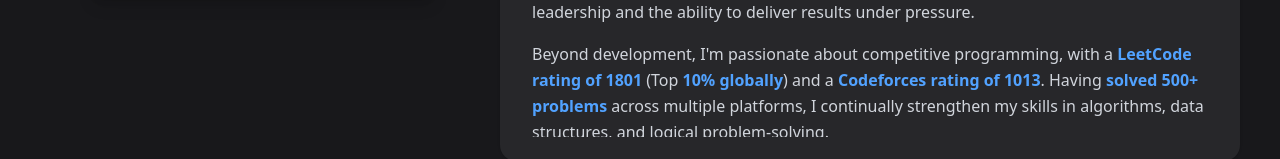
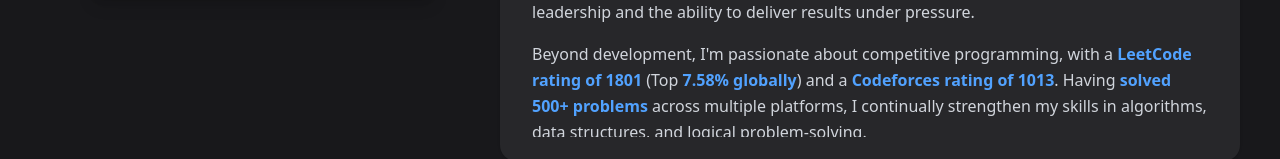
Before and after one commit to Gaurang-Khator/portfolio-website, a Next.js app: page /sections/about in a window 1280 px wide. Shown: the part 661-820 px from the top of the page. Built offline with nearby package versions, Linux system fonts and the light colour scheme.

Commit message:
fixes
Updated competitive programming achievements and rankings.

```diff
--- a/app/sections/about/page.tsx
+++ b/app/sections/about/page.tsx
@@ -20,7 +20,7 @@
                 <p className="text-gray-300 leading-relaxed">Professionally, I've led multiple team-based technical projects as the <span className="text-blue-400 font-semibold">Technical Team Lead at the E-Commerce Club</span>, driving innovation and collaboration through real-world product development. I was recognized as a <span className="text-blue-400 font-semibold">Hacktoberfest 2025 Super Contributor</span> and achieved <span className="text-blue-400 font-semibold">runner-up position</span> in the <span className="text-blue-400 font-semibold">Bugoff Hackathon 2023</span>, demonstrating strong leadership and the ability to deliver results under pressure.
                 </p>
 
-                <p className="text-gray-300 leading-relaxed">Beyond development, I'm passionate about competitive programming, with a <span className="text-blue-400 font-semibold">LeetCode rating of 1801</span> (Top <span className="text-blue-400 font-semibold">10% globally</span>) and a <span className="text-blue-400 font-semibold">Codeforces rating of 1013</span>. Having <span className="text-blue-400 font-semibold">solved 500+ problems</span> across multiple platforms, I continually strengthen my skills in algorithms, data structures, and logical problem-solving.
+                <p className="text-gray-300 leading-relaxed">Beyond development, I'm passionate about competitive programming, with a <span className="text-blue-400 font-semibold">LeetCode rating of 1801</span> (Top <span className="text-blue-400 font-semibold">7.58% globally</span>) and a <span className="text-blue-400 font-semibold">Codeforces rating of 1013</span>. Having <span className="text-blue-400 font-semibold">solved 500+ problems</span> across multiple platforms, I continually strengthen my skills in algorithms, data structures, and logical problem-solving.
                 </p>
                 <p className="text-gray-300 leading-relaxed">Outside of tech, I enjoy playing cricket and badminton, as well as exploring new places through travelling, which help me stay active, focused, and inspired.
                 </p>
```
